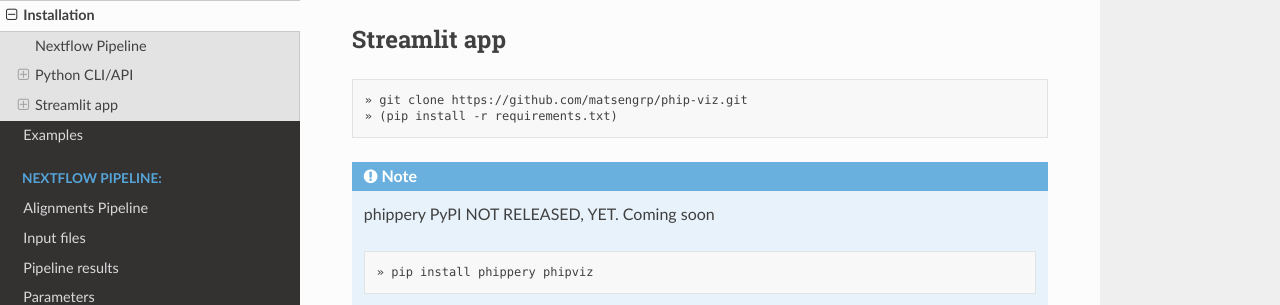
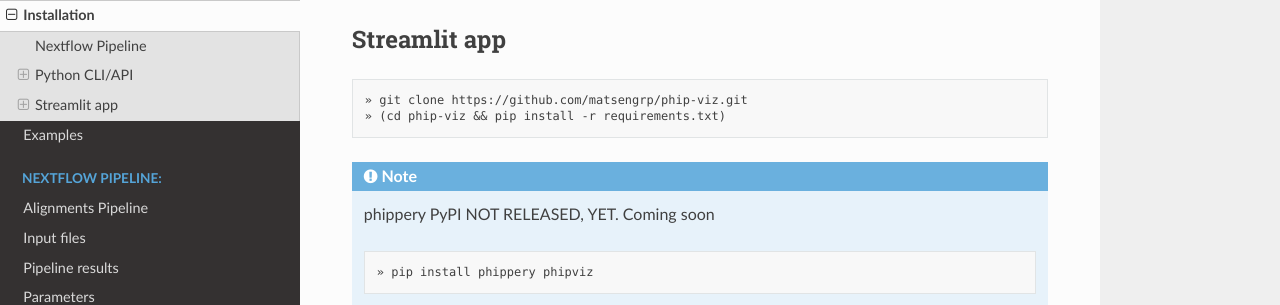
Before and after one commit to matsengrp/phippery, a Sphinx documentation site: the page built from docs/installation.rst, in a window 1280 px wide and 900 px high, scrolled down 1545 px. Shown: the part 167-472 px from the top of the window. Built offline with Sphinx 7.4.7 and the Read the Docs theme 2.0.0, drawn with Linux system fonts in a browser that asks for light colours; pages that are not in the unit, such as notebooks, are missing from menus.

Commit message:
finished viz app section

```diff
--- a/docs/alignments-pipeline.rst
+++ b/docs/alignments-pipeline.rst
@@ -89,8 +89,7 @@
 manipulate the data to your liking using any combination
 of these annotations, so go wild with annotations!
 
-Keep in mind the internal data types are not handled perfectly
-(see :ref:`a confession <sec_confession>`)
+Internally, data types are handled through convertion to pandas data types
 - so it's best to keep data types consistent
 between the columns provided. For :ref:`missing data <sec_missing_data>`,
 we recommend empty strings, "",
--- a/docs/installation.rst
+++ b/docs/installation.rst
@@ -106,7 +106,7 @@
 .. code-block::
 
   » git clone https://github.com/matsengrp/phip-viz.git
-  » (pip install -r requirements.txt)
+  » (cd phip-viz && pip install -r requirements.txt)
 
 .. note:: phippery PyPI NOT RELEASED, YET. Coming soon
 
--- a/docs/the-rest-of-it.rst
+++ b/docs/the-rest-of-it.rst
@@ -1,6 +1,5 @@
 
 .. _sec_dev_intro:
-
 
 =======
 Gotchas
```
